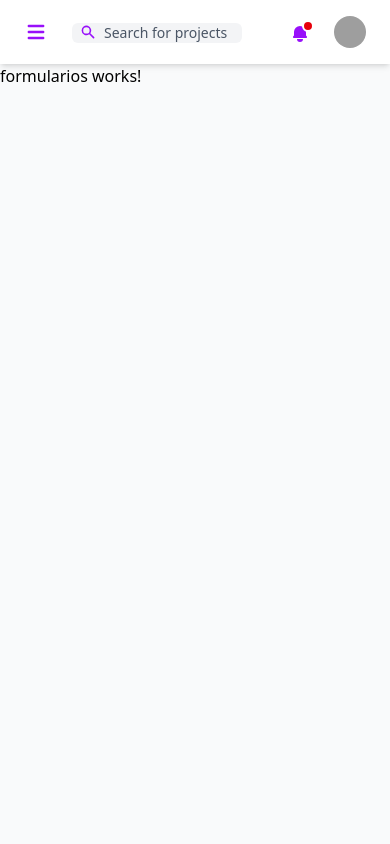
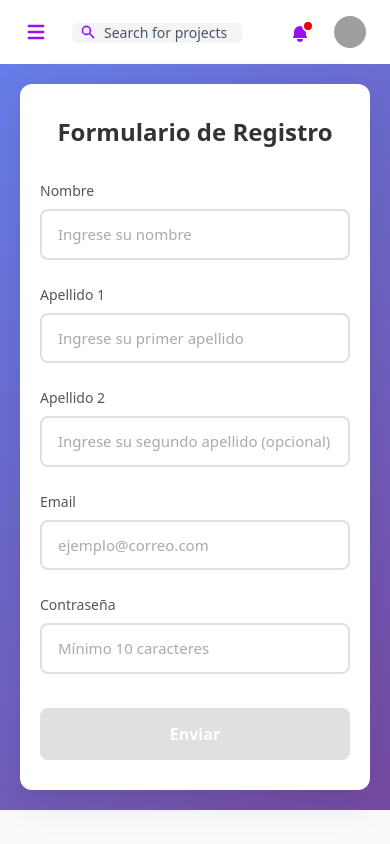
Before and after one commit to sadesuu/Angular, an Angular app in the folder angular-proyects/: page /formularios in a window 390 px wide. Built offline with nearby package versions, Linux system fonts and the light colour scheme; grey boxes are pictures that could not be loaded.

Commit message:
feat: implement reactive form for registration with validation and styling

```diff
--- a/angular-proyects/src/app/app.ts
+++ b/angular-proyects/src/app/app.ts
@@ -7,7 +7,7 @@ import { Header } from './header/header';
 
 @Component({
   selector: 'app-root',
-  imports: [RouterOutlet, Aside, AsideM, Body, Header],
+  imports: [Aside, AsideM, Body, Header],
   templateUrl: './app.html',
   styleUrl: './app.css'
 })
--- a/angular-proyects/src/app/pages/formularios/formularios.css
+++ b/angular-proyects/src/app/pages/formularios/formularios.css
@@ -0,0 +1,141 @@
+.form-container {
+    display: flex;
+    justify-content: center;
+    align-items: center;
+    min-height: 80vh;
+    padding: 20px;
+    background: linear-gradient(135deg, #667eea 0%, #764ba2 100%);
+}
+
+.modern-form {
+    background: white;
+    padding: 40px;
+    border-radius: 12px;
+    box-shadow: 0 10px 40px rgba(0, 0, 0, 0.1);
+    width: 100%;
+    max-width: 500px;
+    animation: fadeIn 0.5s ease-in;
+}
+
+@keyframes fadeIn {
+    from {
+        opacity: 0;
+        transform: translateY(-20px);
+    }
+    to {
+        opacity: 1;
+        transform: translateY(0);
+    }
+}
+
+.modern-form h2 {
+    text-align: center;
+    color: #333;
+    margin-bottom: 30px;
+    font-size: 28px;
+    font-weight: 600;
+}
+
+.form-group {
+    margin-bottom: 24px;
+}
+
+.form-group label {
+    display: block;
+    margin-bottom: 8px;
+    color: #555;
+    font-weight: 500;
+    font-size: 14px;
+    transition: color 0.3s ease;
+}
+
+.form-group input {
+    width: 100%;
+    padding: 12px 16px;
+    border: 2px solid #e0e0e0;
+    border-radius: 8px;
+    font-size: 15px;
+    transition: all 0.3s ease;
+    box-sizing: border-box;
+    font-family: inherit;
+}
+
+.form-group input:focus {
+    outline: none;
+    border-color: #667eea;
+    box-shadow: 0 0 0 3px rgba(102, 126, 234, 0.1);
+}
+
+.form-group input::placeholder {
+    color: #aaa;
+}
+
+.form-group input.ng-invalid.ng-touched {
+    border-color: #ef4444;
+}
+
+.error-message {
+    color: #ef4444;
+    font-size: 13px;
+    margin-top: 6px;
+    display: flex;
+    align-items: center;
+    animation: shake 0.3s ease;
+}
+
+.error-message::before {
+    content: "⚠️";
+    margin-right: 6px;
+}
+
+@keyframes shake {
+    0%, 100% {
+        transform: translateX(0);
+    }
+    25% {
+        transform: translateX(-5px);
+    }
+    75% {
+        transform: translateX(5px);
+    }
+}
+
+.submit-btn {
+    width: 100%;
+    padding: 14px;
+    background: linear-gradient(135deg, #667eea 0%, #764ba2 100%);
+    color: white;
+    border: none;
+    border-radius: 8px;
+    font-size: 16px;
+    font-weight: 600;
+    cursor: pointer;
+    transition: all 0.3s ease;
+    margin-top: 10px;
+}
+
+.submit-btn:hover:not(:disabled) {
+    transform: translateY(-2px);
+    box-shadow: 0 6px 20px rgba(102, 126, 234, 0.4);
+}
+
+.submit-btn:active:not(:disabled) {
+    transform: translateY(0);
+}
+
+.submit-btn:disabled {
+    background: #ccc;
+    cursor: not-allowed;
+    opacity: 0.6;
+}
+
+/* Responsive design */
+@media (max-width: 600px) {
+    .modern-form {
+        padding: 30px 20px;
+    }
+
+    .modern-form h2 {
+        font-size: 24px;
+    }
+}
--- a/angular-proyects/src/app/pages/formularios/formularios.html
+++ b/angular-proyects/src/app/pages/formularios/formularios.html
@@ -1 +1,59 @@
-<p>formularios works!</p>
+<div class="form-container">
+    <form [formGroup]="loginForm" (ngSubmit)="enviar()" class="modern-form">
+        <h2>Formulario de Registro</h2>
+
+        <!-- Nombre -->
+        <div class="form-group">
+            <label for="nombre">Nombre</label>
+            <input type="text" id="nombre" formControlName="nombre" placeholder="Ingrese su nombre">
+            @if (loginForm.get('nombre')?.invalid && loginForm.get('nombre')?.touched){
+                <div class="error-message">
+                    El nombre es obligatorio.
+                </div>
+            }
+        </div>
+
+        <!-- Apellido 1 -->
+        <div class="form-group">
+            <label for="apellido1">Apellido 1</label>
+            <input type="text" id="apellido1" formControlName="apellido1" placeholder="Ingrese su primer apellido">
+            @if (loginForm.get('apellido1')?.invalid && loginForm.get('apellido1')?.touched){
+                <div class="error-message">
+                    El primer apellido es obligatorio.
+                </div>
+            }
+        </div>
+
+        <!-- Apellido 2(No validación) -->
+        <div class="form-group">
+            <label for="apellido2">Apellido 2</label>
+            <input type="text" id="apellido2" formControlName="apellido2" placeholder="Ingrese su segundo apellido (opcional)">
+        </div>
+
+        <!-- Email -->
+        <div class="form-group">
+            <label for="email">Email</label>
+            <input type="email" id="email" formControlName="email" placeholder="ejemplo@correo.com">
+            @if(loginForm.get('email')?.invalid && loginForm.get('email')?.touched){
+                <div class="error-message">
+                    El email no es válido.
+                </div>
+            }
+        </div>
+
+        <!-- Contraseña -->
+        <div class="form-group">
+            <label for="password">Contraseña</label>
+            <input type="password" id="password" formControlName="password" placeholder="Mínimo 10 caracteres">
+            @if(loginForm.get('password')?.invalid && loginForm.get('password')?.touched){
+                <div class="error-message">
+                    La contraseña no es válida.
+                </div>
+            }
+        </div>
+
+        <button type="submit" [disabled]="loginForm.invalid" class="submit-btn">
+            Enviar
+        </button>
+    </form>
+</div>
--- a/angular-proyects/src/app/pages/formularios/formularios.ts
+++ b/angular-proyects/src/app/pages/formularios/formularios.ts
@@ -1,11 +1,27 @@
 import { Component } from '@angular/core';
+import { ReactiveFormsModule, FormGroup, FormControl, Validators } from '@angular/forms';
 
 @Component({
   selector: 'app-formularios',
-  imports: [],
+  standalone: true,
+  imports: [ReactiveFormsModule],
   templateUrl: './formularios.html',
   styleUrl: './formularios.css',
 })
 export class Formularios {
+  loginForm = new FormGroup({
+    nombre: new FormControl('', Validators.required),
+    apellido1: new FormControl('', Validators.required),
+    apellido2: new FormControl(''),
+    email: new FormControl('', [Validators.required, Validators.email]),
+    password: new FormControl('', [
+      Validators.required,
+      Validators.minLength(10),
+      Validators.pattern(/^(?=.*[A-Z])(?=.*[!@#$%^&*(),.?":{}|<>]).{10,15}$/)
+    ]),
+  })
 
+  enviar(){
+    console.log(this.loginForm.value)
+  }
 }
```
